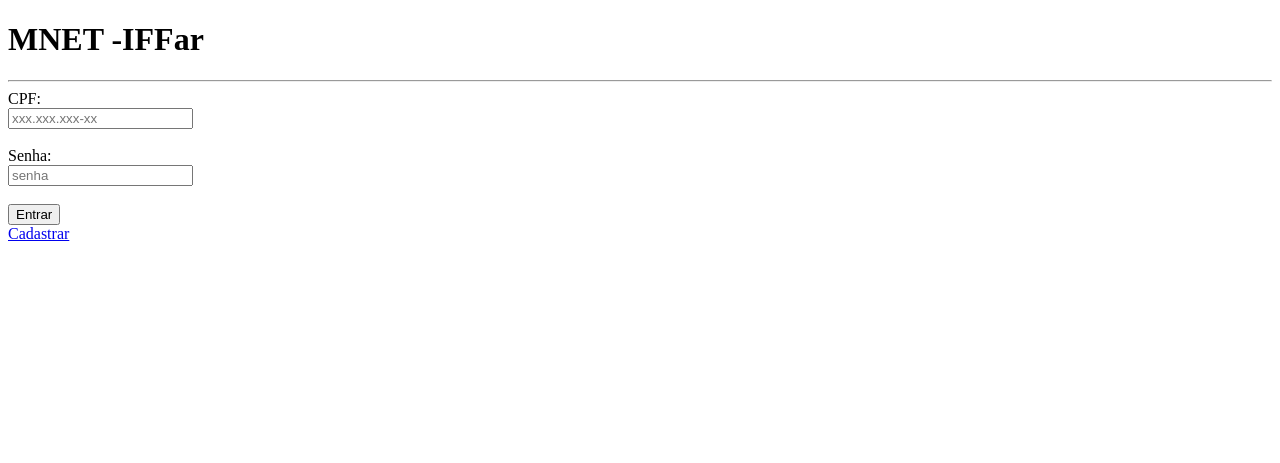
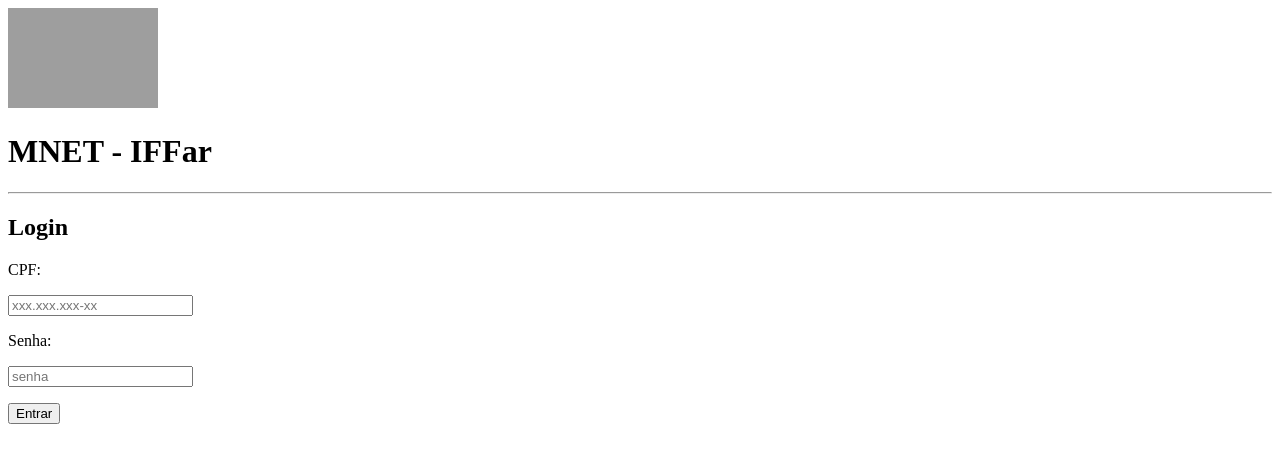
Before and after one commit to giuliamoccelin/tcc_inventario, a PHP site: page / in a window 1280 px wide. Shown: the top 463 px of the page. Run offline with PHP 8.4, Linux system fonts and the light colour scheme; grey boxes are pictures that could not be loaded.

Commit message:
Alteração do index.php
Adicionei as divs para o css

```diff
--- a/index.php
+++ b/index.php
@@ -37,17 +37,35 @@ if ($_POST) {
 </head>
 
 <body>
-    <h1> MNET -IFFar </h1>
+    <link rel="stylesheet" type="text/css" href="style.css">
+
+    <div class="MNET-logo">
+        <img src="2MNET-logo.png" name="MNET Logo" width="150" height="100">
+        <h1> MNET - IFFar </h1>
+    </div>
     <hr>
     <form action="" method="post" required>
-        CPF: <br>
-        <input type="text" placeholder="xxx.xxx.xxx-xx" name="cpf" required><br><br>
-        Senha: <br>
-        <input type="password" name="senha" placeholder="senha"><br><br>
+        <div class="fundo-perfil">
+            <div class="card-perfil">
+                <div class="titulo">
+                    <h2>Login</h2>
+                </div>
+                <div class="info">
+                    <?php echo "<p><b>$msg</b></p>"; ?>
+                </div>
 
-        <input type="submit" value="Entrar"><br>
-        <a href='cadastro.php'> Cadastrar</a><br>
-        <?php echo "<h1><b> $msg </h1></b>"; ?>
+                <div class="grupo">
+                    CPF: <br>
+                    <p> <input type="text" placeholder="xxx.xxx.xxx-xx" name="cpf" required></p>
+                </div>
+                <div class="grupo">
+                    Senha: <br>
+                    <p> <input type="password" name="senha" placeholder="senha"></p>
+                </div>
+                <button class="btn-salvar" type="submit">Entrar</button><br>
+            </div>
+
+        </div>
 
     </form>
 
```
